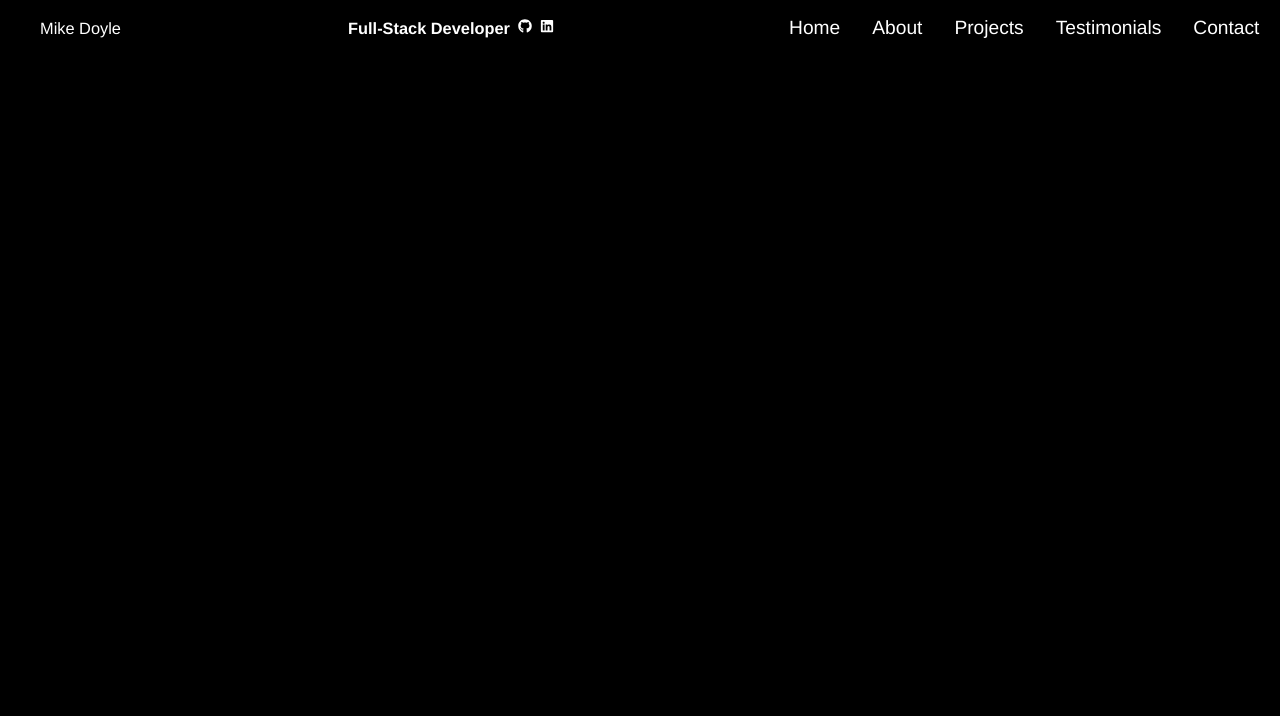
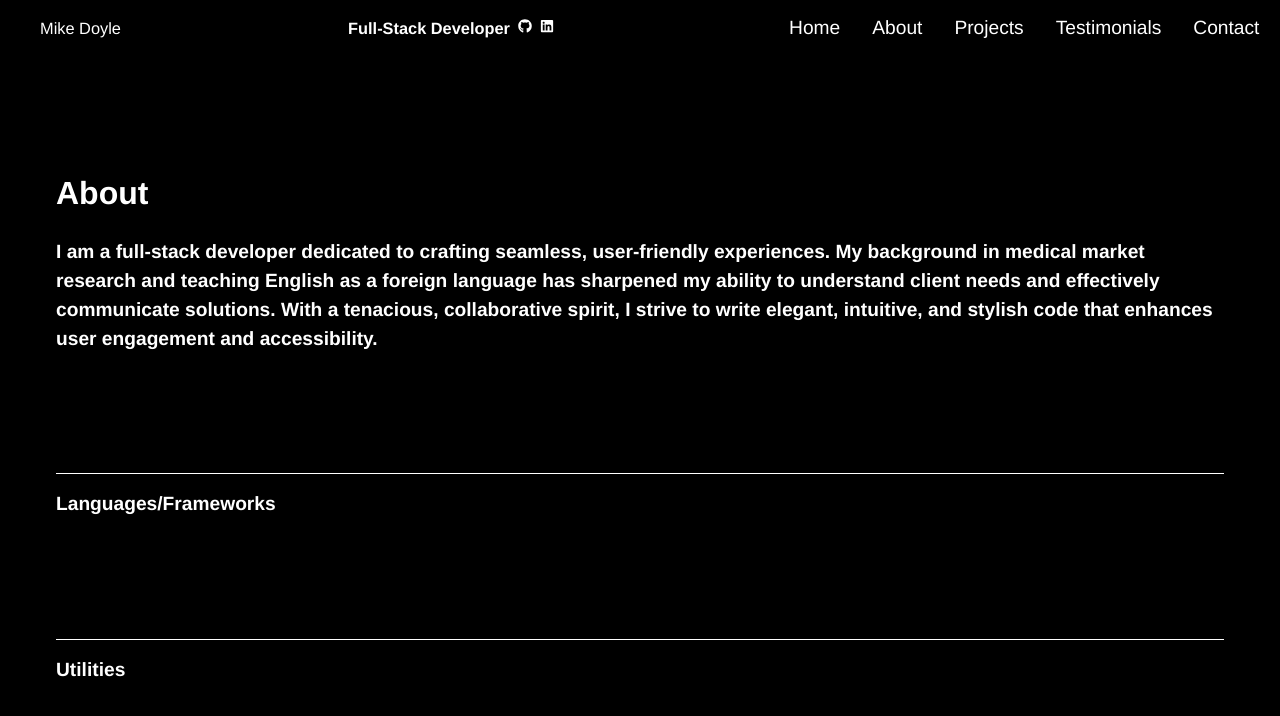
Before and after one commit to mdoyle91/portfolio, a React (Vite) app: page /about in a window 1280 px wide. Shown: the top 716 px of the page. Built offline with nearby package versions, Linux system fonts and the light colour scheme.

Commit message:
About Section Preliminary Styling

```diff
--- a/src/App.jsx
+++ b/src/App.jsx
@@ -1,6 +1,7 @@
 import React from "react";
 import Navbar from "./components/Navbar/Navbar.jsx";
 import Home from "./components/Home/Home.jsx";
+import About from "./components/About/About.jsx";
 import Projects from "./components/Projects/Projects.jsx";
 import { Routes, Route } from "react-router-dom";
 import "./App.css";
@@ -11,6 +12,7 @@ const App = () => {
       <Navbar />
       <Routes>
         <Route path="/" element={<Home />} />
+        <Route path="/about" element={<About />} />
       </Routes>
     </>
   );
--- a/src/components/About/About.css
+++ b/src/components/About/About.css
@@ -0,0 +1,59 @@
+/* General Section Styling */
+.about-first-section,
+.about-second-section,
+.about-third-section {
+  color: white;
+  margin: 0 auto;
+  padding: 0 40px; /* Add left and right padding to create margins */
+  max-width: 1200px; /* Limit width */
+}
+
+/* Add padding to the sections for more space between the lines and text */
+.about-first-section,
+.about-second-section,
+.about-third-section {
+  padding-top: 40px; /* Add padding to the top of each section */
+}
+
+/* Styling for the first section (no line) */
+.about-first-section {
+  margin-bottom: 40px;
+}
+
+/* White line between sections */
+.about-second-section::before,
+.about-third-section::before {
+  content: "";
+  display: block;
+  position: relative;
+  margin-top: 40px; /* Add space between the text and the line */
+  margin-left: 0; /* Align line with the left margin */
+  margin-right: 0; /* Align line with the right margin */
+  width: 100%; /* Ensure the line takes up the full width inside the container */
+  height: 1px;
+  background-color: white;
+}
+
+.about-second-section {
+  margin-bottom: 40px;
+}
+
+.about-third-section {
+  margin-bottom: 40px;
+}
+
+/* Keep the H1 and H2 tags from getting too big */
+.about-first-section h1,
+.about-second-section h2,
+.about-third-section h2 {
+  font-size: 2rem; /* Adjust font-size if necessary */
+}
+
+/* Ensure text inside the sections stays within the margin */
+.about-first-section p,
+.about-second-section h2,
+.about-third-section h2 {
+  font-size: 1.2rem; /* Adjust for better readability */
+  margin-left: 0;
+  margin-right: 0;
+}
--- a/src/components/About/About.jsx
+++ b/src/components/About/About.jsx
@@ -0,0 +1,28 @@
+import { Link } from "react-router-dom";
+import "./About.css";
+
+const About = () => {
+  return (
+    <>
+      <div className="about-first-section">
+        <h1>About</h1>
+        <p>
+          I am a full-stack developer dedicated to crafting seamless,
+          user-friendly experiences. My background in medical market research
+          and teaching English as a foreign language has sharpened my ability to
+          understand client needs and effectively communicate solutions. With a
+          tenacious, collaborative spirit, I strive to write elegant, intuitive,
+          and stylish code that enhances user engagement and accessibility.
+        </p>
+      </div>
+      <div className="about-second-section">
+        <h2>Languages/Frameworks</h2>
+      </div>
+      <div className="about-third-section">
+        <h2>Utilities</h2>
+      </div>
+    </>
+  );
+};
+
+export default About;
```
